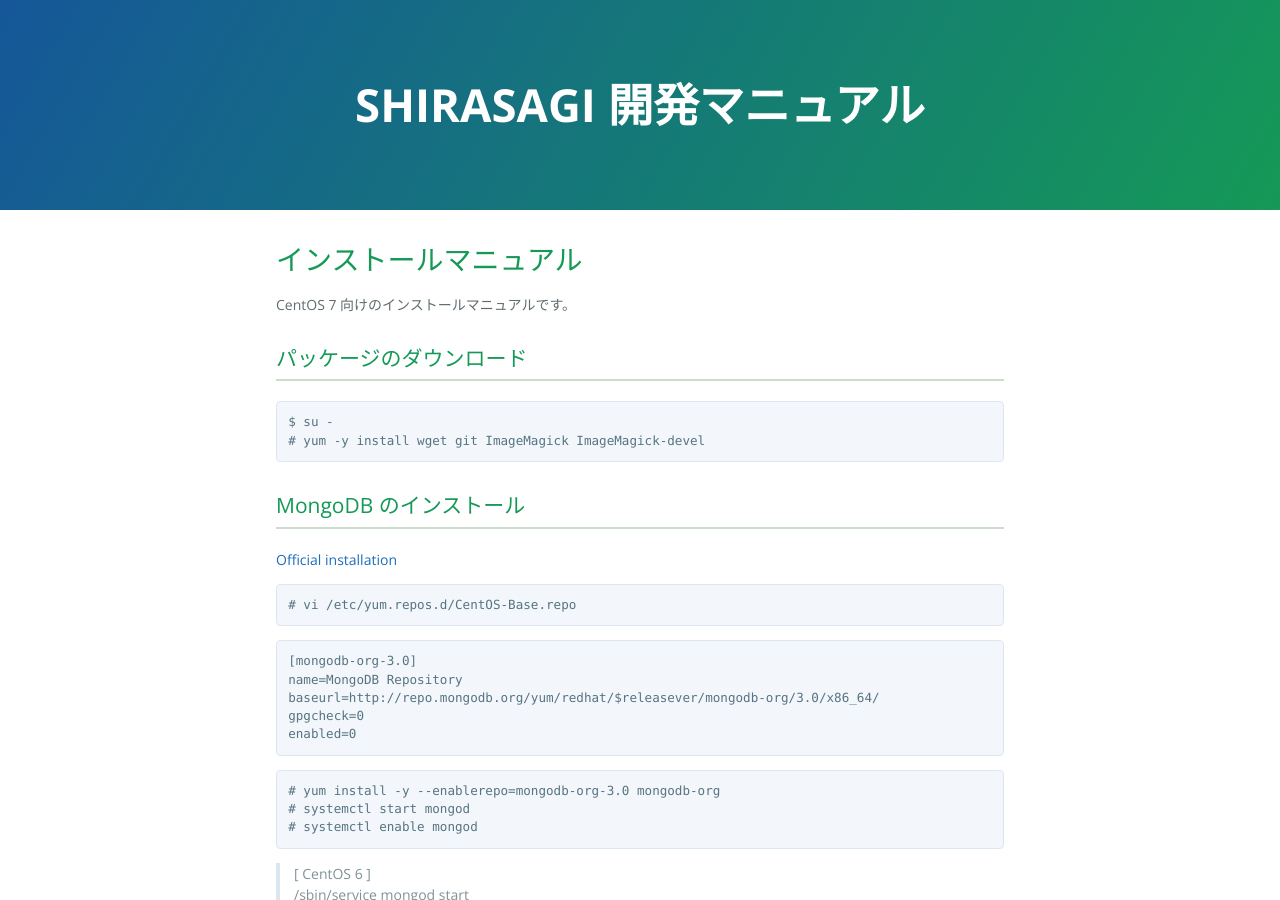
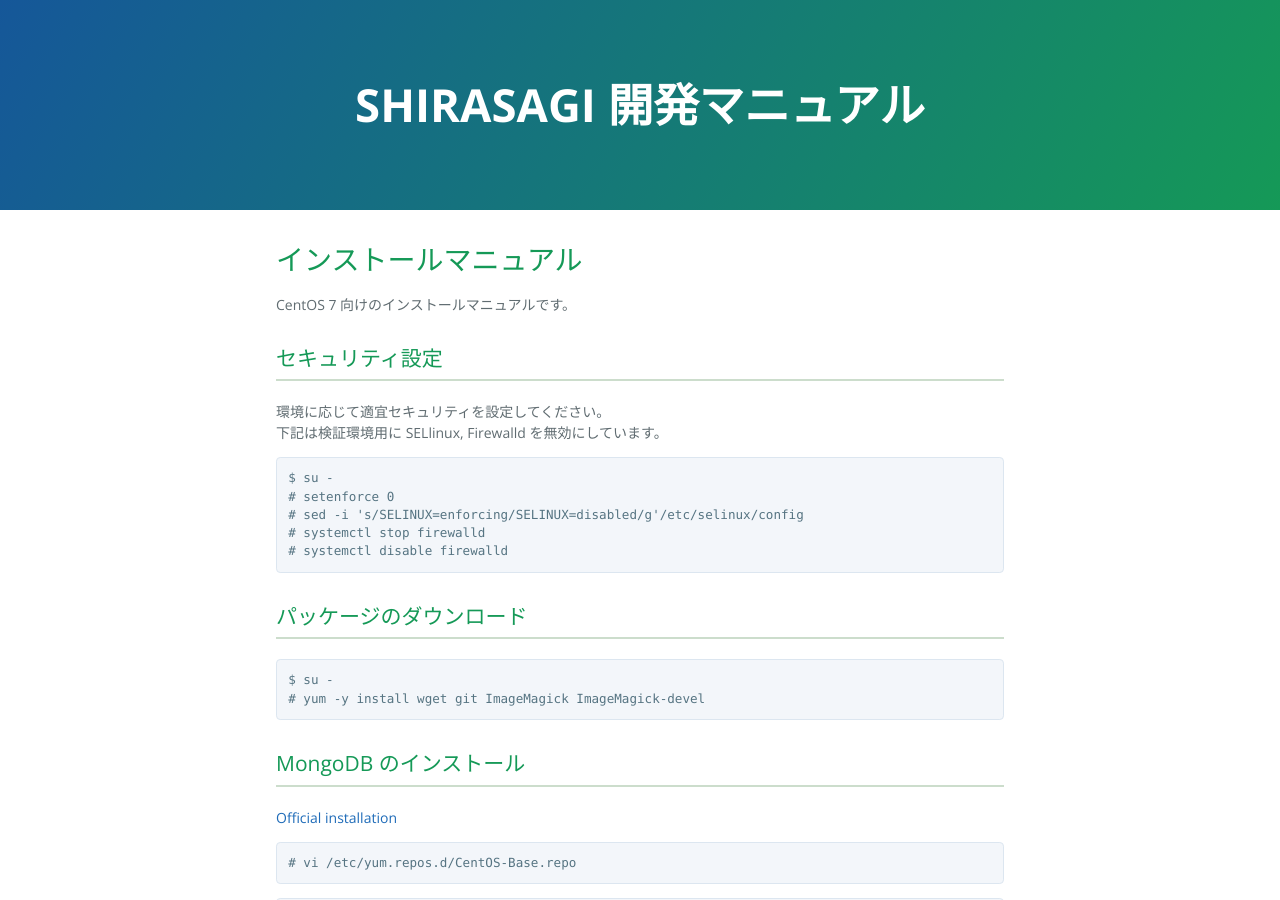
Before and after one commit to shirasagi/shirasagi.github.io, a Jekyll site: the page built from installation/manual.md, in a window 1280 px wide and 900 px high. Built offline with Jekyll 4.4.1, drawn with Linux system fonts in a browser that asks for light colours; nearby versions of some CDN libraries; Markdown is read by kramdown in place of the engine named in the settings.

````diff
--- a/_layouts/top.html
+++ b/_layouts/top.html
@@ -4,6 +4,8 @@
     <meta charset="UTF-8">
     <title>{{ site.title }}</title>
     <meta name="viewport" content="width=device-width, initial-scale=1">
+    <meta name="keywords" content="SHIRASAGI,シラサギ,CMS,OSS,オープンソースソフトウェア" />
+    <meta name="description" content="オープンソースCMS「シラサギ」の開発・運用ドキュメントです。" />
     <link href='http://fonts.googleapis.com/css?family=Open+Sans:400,700' rel='stylesheet' type='text/css'>
     <link rel="stylesheet" type="text/css" href="/stylesheets/normalize.css" media="screen">
     <link rel="stylesheet" type="text/css" href="/stylesheets/stylesheet.css" media="screen">
--- a/installation/manual.md
+++ b/installation/manual.md
@@ -4,6 +4,19 @@
 ---
 
 CentOS 7 向けのインストールマニュアルです。
+
+## セキュリティ設定
+
+環境に応じて適宜セキュリティを設定してください。<br />
+下記は検証環境用に SELlinux, Firewalld を無効にしています。
+
+```
+$ su -
+# setenforce 0
+# sed -i 's/SELINUX=enforcing/SELINUX=disabled/g'/etc/selinux/config
+# systemctl stop firewalld
+# systemctl disable firewalld
+```
 
 ## パッケージのダウンロード
 
````
Also changed, not shown: _index.html (deleted, +0 -64 lines), index.md (+1 -0 lines), installation/ubuntu.md (added, +43 -0 lines).
